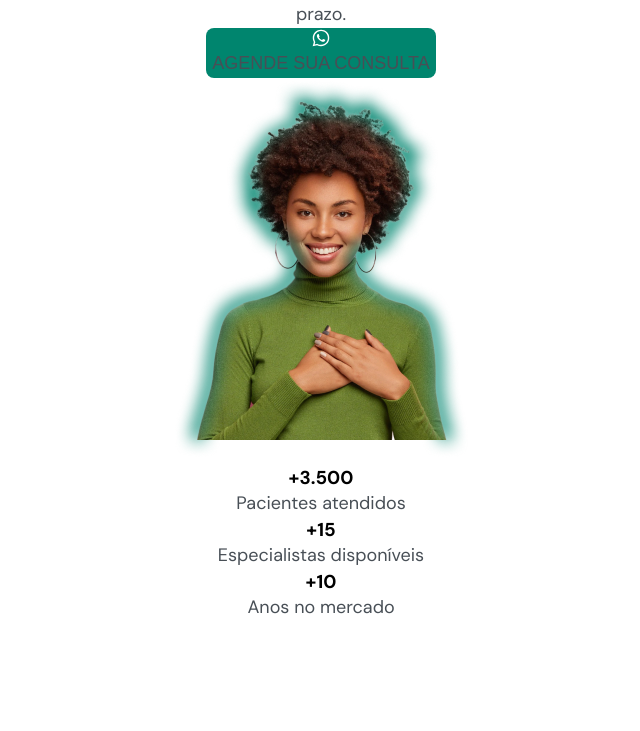
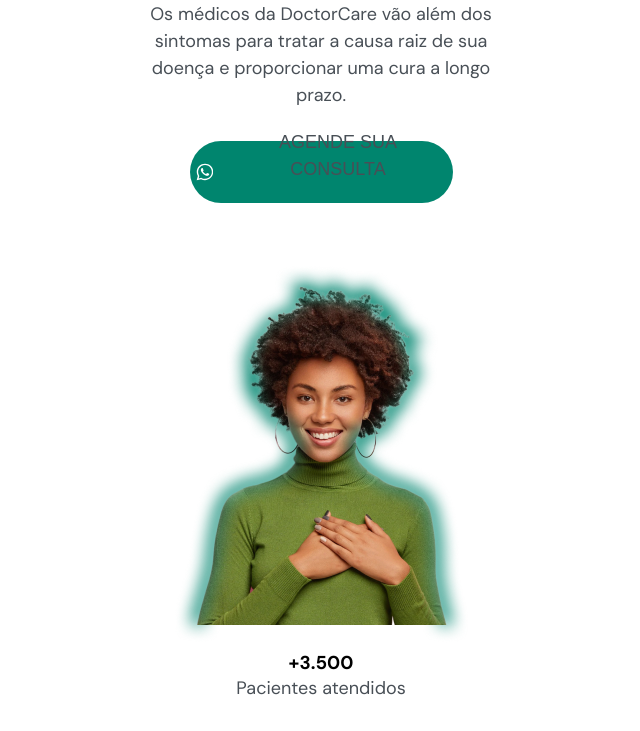
Before and after one commit to godhok/NLW, a plain HTML site: page index.html in a window 1280 px wide. Shown: the part 231-962 px from the top of the page, without its empty margins (319-959 px from the left). Before the commit the page ends 852 px from the top, so only its background shows below. Drawn offline with Linux system fonts and the light colour scheme.

Commit message:
é, deu nao...

```diff
--- a/style.css
+++ b/style.css
@@ -31,35 +31,54 @@ header{
   width: 37.5rem;
   margin-right: auto;
   margin-left: auto;
+  margin-top: 4.1rem;
+}
+h4{
+  font-size: 1.4rem;
+  color: var(--green);
+  margin-bottom: 1.6rem;
 }
 
 h1{
   font-size: 3.4rem;
   color: var(--headline);
   line-height: 130%;
-}
-
-h4{
-  font-size: 1.4rem;
-  color: var(--green);
+  margin-bottom: 2.4rem;
 }
 
 p{
   font-size: 1.8rem;
   line-height: 150%;
   font-weight: 400;
-  color: hsl(210, 9%, 31%);
+  color: var(--paragraph);
+  margin-bottom: 3.2rem;
 }
 
 button{
   background-color: var(--green);
+
   border: none;
-  border-radius: 0.8rem;
-}
+  border-radius: 4rem;
+  margin-bottom: 6rem;
 
-img{
+  height: 6.2rem;
+  width: 26.3rem;
+
+  color: var(--white);
+  text-transform: uppercase;
+  font-size: 1.4rem;
+  font-weight: 700;
+
+  display: flex;
+  align-items: center;
+  justify-content: center;
+  gap: 1.6rem;
+
+  margin-right: auto;
+  margin-left: auto;
 
 }
 
+
 /*block tem toda a largura da pagina*/
 /*inline nao tem toda a largura da pagina*/
```
